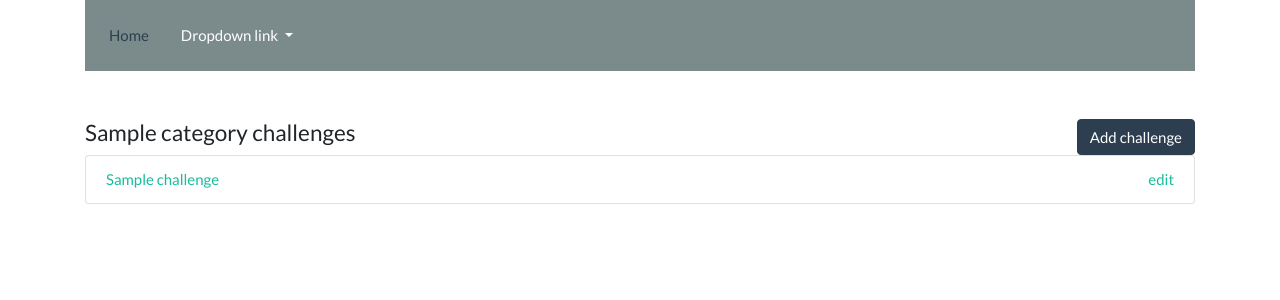
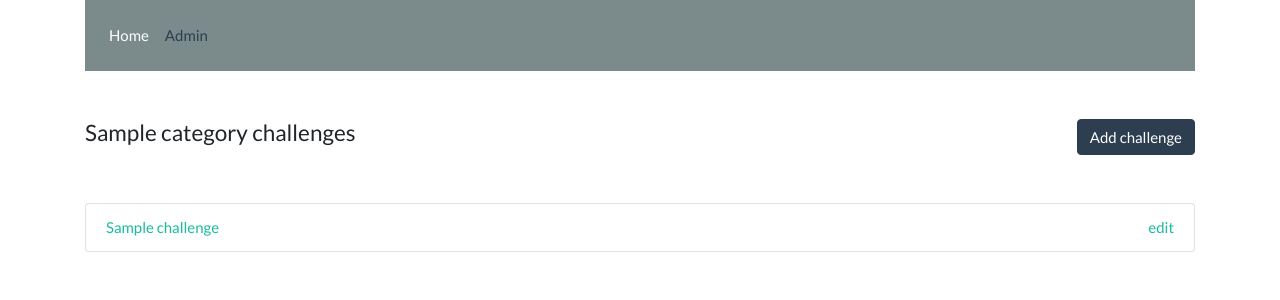
Before and after one commit to fwend/Trainer, a Symfony app: template templates/challenge/challenge.index.html.twig in a window 1280 px wide. Shown: the top 300 px of the page. Run offline with Twig, Linux system fonts and the light colour scheme; the template is opened without the code that fills it: most values are stand-ins (such as "Sample title", 1, 10 or a date in 2020); some libraries are stand-ins or nearby versions.

Commit message:
make menu dynamic

```diff
--- a/templates/base.html.twig
+++ b/templates/base.html.twig
@@ -13,33 +13,17 @@
 
 <div class="container">
 
-    <nav class="navbar navbar-expand-lg navbar-dark bg-dark">
-        <button class="navbar-toggler" type="button" data-toggle="collapse" data-target="#navbarNavDropdown">
-            <span class="navbar-toggler-icon"></span>
-        </button>
-        <div class="collapse navbar-collapse" id="navbarNavDropdown">
+    {% block body %}
+        <nav class="navbar navbar-expand-lg navbar-dark bg-dark">
             <ul class="navbar-nav">
-                <li class="nav-item active">
+                <li class="nav-item">
                     <a class="nav-link" href="{{ path('index') }}">Home</a>
                 </li>
-                <li class="nav-item">
-                    <a class="nav-link" href="#"></a>
-                </li>
-                <li class="nav-item dropdown">
-                    <a class="nav-link dropdown-toggle" href="#" id="navbarDropdownMenuLink" role="button"
-                       data-toggle="dropdown">
-                        Dropdown link
-                    </a>
-                    <div class="dropdown-menu">
-                        <a class="dropdown-item" href="#">Action</a>
-                        <a class="dropdown-item" href="#">Another action</a>
-                        <a class="dropdown-item" href="#">Something else here</a>
-                    </div>
+                <li class="nav-item active">
+                    <a class="nav-link" href="{{ path('list_sections') }}">Admin</a>
                 </li>
             </ul>
-        </div>
-    </nav>
-    {% block body %}
+        </nav>
     {% endblock %}
 </div>
 
--- a/templates/category/category.index.html.twig
+++ b/templates/category/category.index.html.twig
@@ -5,6 +5,7 @@
 {% block title %}Categories{% endblock %}
 
 {% block body %}
+    {{ parent() }}
     {{ form_start(form) }}
     <div class="row mt-3">
         <div class="col-6" style="margin-left:auto;">
--- a/templates/challenge/challenge.html.twig
+++ b/templates/challenge/challenge.html.twig
@@ -3,6 +3,7 @@
 {% block title %}Challenge - {{ challenge.category.section }} - {{ challenge.category }}{% endblock %}
 
 {% block body %}
+    {{ parent() }}
     <div class="col">
         <h4>{{ challenge }}</h4>
     </div>
--- a/templates/challenge/challenge.index.html.twig
+++ b/templates/challenge/challenge.index.html.twig
@@ -3,6 +3,7 @@
 {% block title %}Challenges{% endblock %}
 
 {% block body %}
+    {{ parent() }}
     <div class="mt-5 mb-5">
 
         <div class="d-flex justify-content-between">
@@ -14,7 +15,7 @@
         </div>
 
         {% if challenges|length %}
-            <div class="row">
+            <div class="row mt-5">
                 {% set half = (challenges|length) / 2|round(0, 'ceil') %}
                 {% for column in challenges|batch(half, '') %}
                     <div class="col">
--- a/templates/home/section.index.html.twig
+++ b/templates/section/section.index.html.twig
@@ -3,6 +3,7 @@
 {% block title %}Trainer menu{% endblock %}
 
 {% block body %}
+    {{ parent() }}
     <div class="row mt-5">
         <div class="col">
             <h4>Sections</h4>
```
Also changed, not shown: src/Controller/HomeController.php (+15 -18 lines), src/Controller/SectionController.php (+31 -0 lines), templates/challenge/challenge.edit.html.twig (+5 -2 lines), templates/home/home.index.html.twig (added, +27 -0 lines), public/js/MenuController.js (added).
